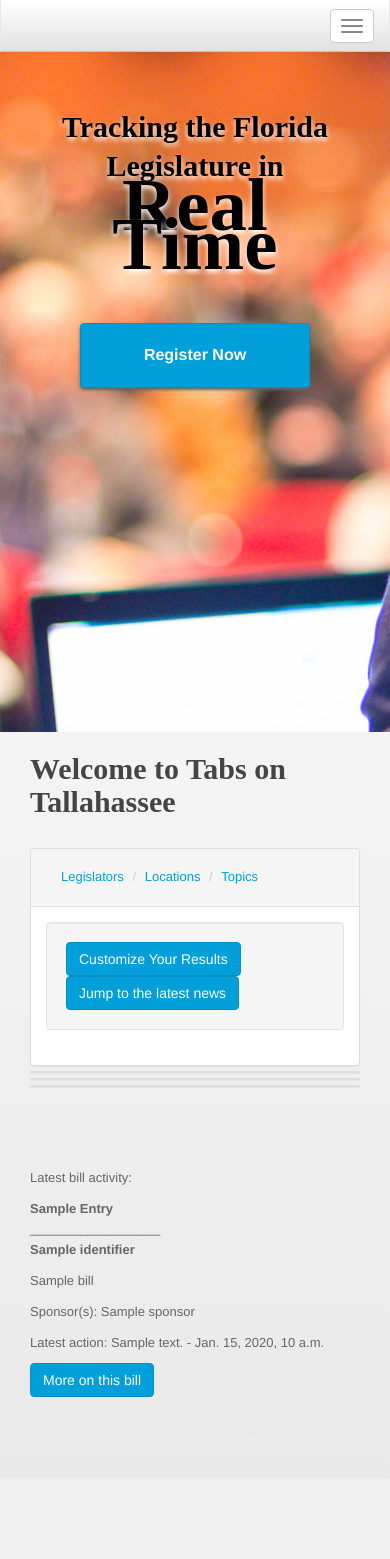
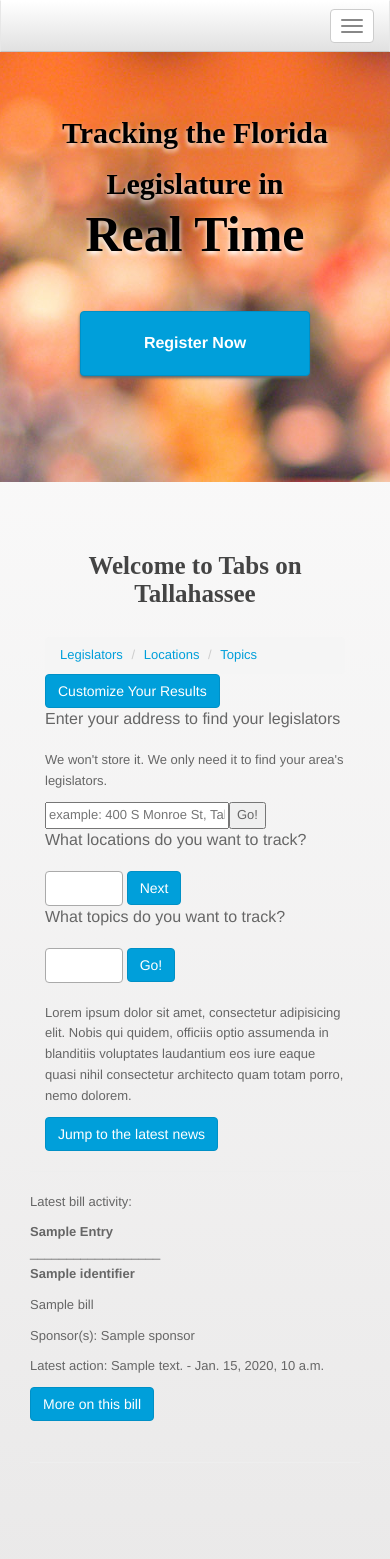
Before and after one commit to OrlandoSentinel/TabsOnTallahassee, a Django app: template templates/bills/latest_actions.html in a window 390 px wide. Shown: the top 1559 px of the page. Before the commit the page ends 1397 px from the top, so only its background shows below. Run offline with Django 3.2, Linux system fonts and the light colour scheme; the template is opened without the code that fills it: most values are stand-ins (such as "Sample title", 1, 10 or a date in 2020); some libraries are stand-ins or nearby versions.

Commit message:
About styling, corrected  viewport, home form start

```diff
--- a/static/css/main.css
+++ b/static/css/main.css
@@ -69,31 +69,33 @@ body {
   background-image: linear-gradient(to bottom, #ffffff, #eae9e9);
   filter: progid:DXImageTransform.Microsoft.gradient(GradientType=0, StartColorStr='#ffffff', EndColorStr='#eae9e9');
   min-height: 1000px;
+  padding-bottom: 100px;
 }
 
-/* line 60, main.scss */
+/* line 61, main.scss */
 h1, h2, h3, h4, h5, h6 {
   color: #444;
   font-family: 'Georgia, serif';
 }
 
-/* line 65, main.scss */
+/* line 66, main.scss */
 h1, h2, h3 {
   font-weight: 600;
 }
 
-/* line 69, main.scss */
+/* line 70, main.scss */
 .container-fluid.billboard {
   padding: 0;
 }
 
-/* line 73, main.scss */
+/* line 74, main.scss */
 .billboard {
   background: url(../img/hero.jpg) no-repeat 0 0;
   min-height: 680px;
   background-position: top center;
+  margin-bottom: 50px;
 }
-/* line 78, main.scss */
+/* line 80, main.scss */
 .billboard h2 {
   color: #000;
   font-size: 68px;
@@ -106,13 +108,13 @@ h1, h2, h3 {
   text-shadow: 0 3px 5px #fff;
   text-shadow: 0 3px 5px 10px #fff;
 }
-/* line 89, main.scss */
+/* line 91, main.scss */
 .billboard h2 span {
   font-size: 75px;
   clear: both;
   display: inline-block;
 }
-/* line 97, main.scss */
+/* line 99, main.scss */
 .billboard .btn {
   width: 230px;
   height: 65px;
@@ -126,7 +128,7 @@ h1, h2, h3 {
   -webkit-box-shadow: 0 2px 3px #666;
   box-shadow: 0 2px 3px #666;
 }
-/* line 109, main.scss */
+/* line 111, main.scss */
 .billboard form {
   background: #fff;
   -moz-border-radius: 5px;
@@ -138,24 +140,29 @@ h1, h2, h3 {
   -webkit-box-shadow: 0 3px 8px #555;
   box-shadow: 0 3px 8px #555;
 }
-/* line 117, main.scss */
+/* line 119, main.scss */
 .billboard form h3 {
   margin-top: 0;
   margin-bottom: 25px;
   text-align: center;
 }
-/* line 119, main.scss */
+/* line 121, main.scss */
 .billboard form input.form-control {
   background: #f8f8f8;
 }
-/* line 123, main.scss */
+/* line 125, main.scss */
 .billboard form .btn {
   margin: 0 auto;
   display: block;
   margin-top: 30px;
 }
 
-/* line 131, main.scss */
+/* line 133, main.scss */
+h2.intro {
+  font-size: 40px;
+}
+
+/* line 137, main.scss */
 .row .bill_details {
   margin-top: 40px;
   padding: 20px;
@@ -166,46 +173,46 @@ h1, h2, h3 {
   box-shadow: 0 3px 10px #c4c4c4;
 }
 
-/* line 139, main.scss */
+/* line 145, main.scss */
 a {
   color: #009FDA;
 }
-/* line 142, main.scss */
+/* line 148, main.scss */
 a:hover {
   color: #0085b6;
   text-decoration: none;
 }
 
-/* line 148, main.scss */
+/* line 154, main.scss */
 .detail_img {
   border: 6px solid #ccc;
   margin-bottom: 10px;
 }
 
-/* line 153, main.scss */
+/* line 159, main.scss */
 p.party {
   padding: 3px 5px;
   width: 197px;
 }
-/* line 156, main.scss */
+/* line 162, main.scss */
 p.party.republican {
   background: #e03838;
   color: #fff;
 }
-/* line 157, main.scss */
+/* line 163, main.scss */
 p.party.democrat {
   background: #3877e0;
   color: #fff;
 }
 
-/* line 161, main.scss */
+/* line 167, main.scss */
 .row.bb {
   border-bottom: 1px solid #ccc;
   padding-bottom: 30px;
   margin-bottom: 30px;
 }
 
-/* line 167, main.scss */
+/* line 173, main.scss */
 .navbar {
   background-color: #e1e1e1;
   background-image: -webkit-linear-gradient(top, #ffffff, #e1e1e1);
@@ -219,29 +226,29 @@ p.party.democrat {
   margin-bottom: 30px;
 }
 
-/* line 180, main.scss */
+/* line 186, main.scss */
 .home .navbar {
   margin-bottom: 0;
 }
 
-/* line 184, main.scss */
+/* line 190, main.scss */
 .navbar-default .navbar-nav > .active > a, .navbar-default .navbar-nav > .active > a:focus, .navbar-default .navbar-nav > .active > a:hover {
   color: #666;
   background-color: #fefefe;
 }
 
-/* line 189, main.scss */
+/* line 195, main.scss */
 .navbar-brand {
   padding-top: 10px;
 }
 
-/* line 193, main.scss */
+/* line 199, main.scss */
 .navbar-default .navbar-toggle {
   border-color: #ccc;
   background: #fff;
 }
 
-/* line 198, main.scss */
+/* line 204, main.scss */
 .errorlist {
   color: tomato;
   font-weight: 600;
@@ -249,19 +256,19 @@ p.party.democrat {
   margin-top: 20px;
 }
 
-/* line 205, main.scss */
+/* line 211, main.scss */
 .errors {
   color: tomato;
   font-weight: 600;
   padding-left: 10px;
 }
 
-/* line 211, main.scss */
+/* line 217, main.scss */
 .form-control {
   margin-bottom: 20px;
 }
 
-/* line 215, main.scss */
+/* line 221, main.scss */
 .centered_form {
   margin-top: 50px;
   padding-bottom: 25px;
@@ -274,7 +281,7 @@ p.party.democrat {
   -webkit-box-shadow: 0 4px 8px #c4c4c4;
   box-shadow: 0 4px 8px #c4c4c4;
 }
-/* line 223, main.scss */
+/* line 229, main.scss */
 .centered_form h2 {
   background: #333;
   color: #eee;
@@ -282,19 +289,19 @@ p.party.democrat {
   margin-bottom: 20px;
 }
 
-/* line 231, main.scss */
+/* line 237, main.scss */
 input.form-control {
   height: 40px;
 }
 
-/* line 235, main.scss */
+/* line 241, main.scss */
 div.divider {
   border-bottom: 2px solid #ddd;
   padding-bottom: 20px;
   margin-bottom: 20px;
 }
 
-/* line 242, main.scss */
+/* line 248, main.scss */
 .bill_details h4, .cur_session_bill h4 {
   background: #eee;
   border: 1px solid #ddd;
@@ -309,24 +316,24 @@ div.divider {
   font-weight: 600;
 }
 
-/* line 256, main.scss */
+/* line 262, main.scss */
 .spn_leg_bill_type h5 {
   font-size: 18px;
   font-weight: 600;
 }
-/* line 261, main.scss */
+/* line 267, main.scss */
 .spn_leg_bill_type .btn {
   margin-top: 10px;
   margin-bottom: 20px;
 }
 
-/* line 267, main.scss */
+/* line 273, main.scss */
 .bill_detail_title {
   font-size: 25px;
   font-weight: 600;
 }
 
-/* line 272, main.scss */
+/* line 278, main.scss */
 .heading {
   background: #eee;
   border: 1px solid #ddd;
@@ -338,69 +345,129 @@ div.divider {
   margin-bottom: 20px;
 }
 
-/* line 281, main.scss */
+/* line 287, main.scss */
 .vote_result {
   text-align: center;
   padding: 3px 5px;
   width: 80px;
 }
-/* line 286, main.scss */
+/* line 292, main.scss */
 .vote_result.vote_pass {
   color: #fff;
   background: #2bc77c;
 }
-/* line 291, main.scss */
+/* line 297, main.scss */
 .vote_result.vote_fail {
   color: #fff;
   background: #e64242;
 }
 
+/* line 304, main.scss */
+.about {
+  margin-top: 40px;
+  padding: 20px;
+  background: #fff;
+  border: 1px solid #ddd;
+  -moz-box-shadow: 0 3px 10px #c4c4c4;
+  -webkit-box-shadow: 0 3px 10px #c4c4c4;
+  box-shadow: 0 3px 10px #c4c4c4;
+}
+/* line 311, main.scss */
+.about h1 {
+  margin-bottom: 40px;
+  border-bottom: 1px solid #ddd;
+}
+/* line 316, main.scss */
+.about p {
+  line-height: 1.8em;
+  margin-bottom: 20px;
+}
+
 @media handheld, only screen and (max-width: 767px) {
-  /* line 300, main.scss */
+  /* line 324, main.scss */
+  .billboard {
+    min-height: 500px;
+  }
+
+  /* line 328, main.scss */
   .billboard form {
     padding: 20px;
   }
 
-  /* line 303, main.scss */
+  /* line 332, main.scss */
   .billboard h2 {
     font-size: 40px;
     text-align: center;
+    line-height: 1.8em;
+  }
+  /* line 336, main.scss */
+  .billboard h2 span {
+    font-size: 65px;
   }
 
-  /* line 308, main.scss */
+  /* line 341, main.scss */
   .billboard .container {
     padding: 20px;
   }
 }
 @media handheld, only screen and (max-width: 497px) {
-  /* line 314, main.scss */
+  /* line 348, main.scss */
+  .billboard {
+    min-height: 430px;
+  }
+
+  /* line 350, main.scss */
+  .billboard h2 {
+    line-height: 1.7em;
+  }
+  /* line 353, main.scss */
+  .billboard h2 span {
+    font-size: 50px;
+  }
+
+  /* line 358, main.scss */
+  h2.intro {
+    font-size: 25px;
+  }
+
+  /* line 362, main.scss */
+  .navbar-brand {
+    padding: 10px 5px 5px;
+  }
+  /* line 364, main.scss */
+  .navbar-brand img {
+    max-width: 240px;
+    height: auto;
+  }
+
+  /* line 370, main.scss */
   .row {
     margin-left: 15px;
     margin-right: 15px;
   }
 
-  /* line 319, main.scss */
+  /* line 375, main.scss */
   .billboard h2 {
     font-size: 30px;
     text-align: center;
   }
 
-  /* line 324, main.scss */
+  /* line 380, main.scss */
   .reg_form {
     padding: 0;
   }
 
-  /* line 328, main.scss */
+  /* line 384, main.scss */
   .billboard .container {
     padding: 10px;
   }
 
-  /* line 333, main.scss */
+  /* line 389, main.scss */
   .cur_session_bill h4 {
     font-size: 18px;
   }
 
-  /* line 336, main.scss */
+  /* line 392, main.scss */
   .bill_detail_title {
     font-size: 20px;
   }
--- a/static/css/main.scss
+++ b/static/css/main.scss
@@ -54,6 +54,7 @@ body{
 	background-image: linear-gradient(top, #ffffff, #eae9e9);
 	filter: progid:DXImageTransform.Microsoft.gradient(GradientType=0, StartColorStr='#ffffff', EndColorStr='#eae9e9');
 	min-height: 1000px;
+	padding-bottom: 100px;
 }
 
 
@@ -74,6 +75,7 @@ h1,h2,h3{
 	background: url(../img/hero.jpg) no-repeat 0 0;
 	min-height: 680px;
 	background-position: top center;
+	margin-bottom: 50px;
 
 	h2{
 		color: $black;
@@ -126,6 +128,10 @@ h1,h2,h3{
 			margin-top: 30px;
 		}
 	}
+}
+
+h2.intro{
+	font-size: 40px;
 }
 
 .row .bill_details {
@@ -295,14 +301,41 @@ div.divider{
 }
 
 
+.about{
+	margin-top: 40px;
+    padding: 20px;
+    background: #fff;
+    border: 1px solid #ddd;
+    @include box-shadow(0 3px 10px #c4c4c4);
+
+	h1{
+		margin-bottom: 40px;
+		border-bottom: 1px solid #ddd;
+	}
+
+	p{
+		line-height: 1.8em;
+		margin-bottom: 20px;
+	}
+}
+
 @media handheld, only screen and (max-width: 767px) {
+
+	.billboard{
+		min-height: 500px;
+	}
 
 	.billboard form{
 		padding: 20px;
 	}
+
 	.billboard h2{
 		font-size: 40px;
 		text-align: center;
+		line-height: 1.8em;
+		span{
+			font-size: 65px;
+		}
 	}
 
 	.billboard .container{
@@ -311,6 +344,29 @@ div.divider{
 }
 
 @media handheld, only screen and (max-width: 497px) {
+
+	.billboard{min-height: 430px;}
+
+	.billboard h2{
+		line-height: 1.7em;
+
+		span{
+			font-size: 50px;
+		}
+	}
+
+	h2.intro{
+		font-size: 25px;
+	}
+
+	.navbar-brand{
+		padding: 10px 5px 5px;
+		img{
+			max-width: 240px;
+			height: auto;
+		}
+	}
+
 	.row{
 		margin-left: 15px;
 		margin-right: 15px;
--- a/templates/about.html
+++ b/templates/about.html
@@ -1,5 +1,5 @@
 {% extends "base.html" %}
-
+{% block colclass %} col-sm-12 about {% endblock %}
 {% block content %}
 
 <h1>About</h1>
--- a/templates/base.html
+++ b/templates/base.html
@@ -3,6 +3,8 @@
 <!DOCTYPE html>
 <html>
     <head>
+      <meta http-equiv="X-UA-Compatible" content="IE=edge">
+          <meta name="viewport" content="width=device-width, initial-scale=1">
         <link href="{% static 'bootstrap-3.3.5/css/bootstrap.min.css' %}" rel="stylesheet" media="screen"/>
         <link href="{% static 'css/custom.css' %}" rel="stylesheet" media="screen"/>
         <link href="{% static 'css/main.css' %}" rel="stylesheet" media="screen"/>
--- a/templates/bills/bill_selection_form.html
+++ b/templates/bills/bill_selection_form.html
@@ -1,48 +1,23 @@
 <form action="" method="get" id="filter_bills">
 
-<div class="panel-group" id="accordion" role="tablist" aria-multiselectable="true">
-  <div class="panel panel-default">
-  <div class="panel-heading">
     <ol class="breadcrumb">
-      <li><a data-toggle="collapse" data-parent="#accordion" href="#legislators">Legislators</a></li>
-      <li><a data-toggle="collapse" data-parent="#accordion" href="#locations">Locations</a></li>
-      <li><a data-toggle="collapse" data-parent="#accordion" href="#subjects">Topics</a></li>
+        <li><a href="#legislators">Legislators</a></li>
+        <li><a href="#locations">Locations</a></li>
+        <li><a href="#subjects">Topics</a></li>
     </ol>
-  </div>
-    <div id="welcome" class="panel-collapse collapse in" role="tabpanel" aria-labelledby="welcomeHeading">
-      <div class="panel-body">
-        <div class="well">
+
     <a role="button" class="btn btn-primary" data-toggle="collapse" data-parent="#accordion" href="#legislators" aria-expanded="true" aria-controls="legislators">Customize Your Results</a>
-            <a class="btn btn-primary" role="button" href="{% url 'current_session' %}">Jump to the latest news</a>
-        </div>
-      </div>
-    </div>
-  </div>
-  <div class="panel panel-default">
 
-    <div id="legislators" class="panel-collapse collapse" role="tabpanel" aria-labelledby="legislatorsHeading">
-    <div class="panel-body">
-      <div class="well">
     <p class="lead">Enter your address to find your legislators</p>
     <p>We won't store it. We only need it to find your area's legislators.</p>
 
     <input type="text" name="address" id="address" placeholder="example: 400 S Monroe St, Tallahassee, FL 32399"/><button id="location_submit">Go!</button>
 
-            <div id="leg_info">
-            </div>
+    <div id="leg_info"></div>
     {# <div id="map" style="margin-left:100px;"></div> #}
 
-        <a role="button" class="btn btn-primary" data-toggle="collapse" data-parent="#accordion" href="#locations" aria-expanded="false" aria-controls="locations">Next</a>
-      </div>
-    </div>
-    </div>
+    <p class="lead">What locations do you want to track?</p>
 
-  </div>
-  <div class="panel panel-default">
-    <div id="locations" class="panel-collapse collapse" role="tabpanel" aria-labelledby="locationsHeading">
-        <div class="panel-body">
-          <div class="well">
-            <p class="lead">What locations do you want to track?</p>
     <select multiple name="locations" class="prefs-multiple">
         {% for location in locations %}
         {% if location.selected %}
@@ -53,15 +28,9 @@
         {% endfor %}
     </select>
     <a role="button" class="btn btn-primary" data-toggle="collapse" data-parent="#accordion" href="#subjects" aria-expanded="false" aria-controls="locations">Next</a>
-          </div>
-        </div>
-    </div>
-  </div>
-  <div class="panel panel-default">
-    <div id="subjects" class="panel-collapse collapse" role="tabpanel" aria-labelledby="subjectsHeading">
-    <div class="panel-body">
-      <div class="well">
+
     <p class="lead">What topics do you want to track?</p>
+
     <select multiple name="subjects" class="prefs-multiple">
         {% for subject in subjects %}
         {% if subject.selected %}
@@ -71,14 +40,7 @@
         {% endif %}
         {% endfor %}
     </select>
-      </div>
-  <div class="row">
-      <div class="col-md-12">
+
     <input class="btn btn-primary" type="submit" value="Go!"/>
-      </div>
-  </div>
-    </div>
-    </div>
-  </div>
+
 </form>
-</div>
--- a/templates/bills/latest_actions.html
+++ b/templates/bills/latest_actions.html
@@ -1,19 +1,7 @@
+{% extends "home_base.html" %}
+{% load staticfiles %}
+{% block head %}
 
-{% extends "home_base.html" %}
-
-
-{% load staticfiles %}
-<div class="container-fluid">
-    <div class="container">
-        <div class="row">
-            <div class="col-md-12">
-                <h2>Tracking Something in RealTime</h2>
-            </div>
-        </div>
-    </div>
-</div>
-
-{% block head %}
 <script src='https://maps.googleapis.com/maps/api/js'></script>
 <script src='{% static "js/gmaps.js" %}'></script>
 <script>
@@ -41,14 +29,19 @@ $(document).ready(function() {
 
 {% endblock %}
 
-
 {% block content %}
 
 {% if user.is_anonymous %}
-<div>
-    <h2>Welcome to Tabs on Tallahassee</h2>
+
+<h2 class="text-center intro">Welcome to Tabs on Tallahassee</h2>
+<div class="col-sm-8">
     {% include "bills/bill_selection_form.html" %}
 </div>
+<div class="col-sm-4">
+    <p>Lorem ipsum dolor sit amet, consectetur adipisicing elit. Nobis qui quidem, officiis optio assumenda in blanditiis voluptates laudantium eos iure eaque quasi nihil consectetur architecto quam totam porro, nemo dolorem.</p>
+    <a class="btn btn-primary" role="button" href="{% url 'current_session' %}">Jump to the latest news</a>
+</div>
+
 {% else %}
     <h2>Latest Bill Activity</h2>
     <p>Based on your <a href="{% url 'preferences' %}">user preferences</a></p>
--- a/templates/home_base.html
+++ b/templates/home_base.html
@@ -3,6 +3,8 @@
 <!DOCTYPE html>
 <html>
     <head>
+        <meta http-equiv="X-UA-Compatible" content="IE=edge">
+        <meta name="viewport" content="width=device-width, initial-scale=1">
         <link href="{% static 'bootstrap-3.3.5/css/bootstrap.min.css' %}" rel="stylesheet" media="screen"/>
         <link href="{% static 'css/custom.css' %}" rel="stylesheet" media="screen"/>
         <link href="{% static 'css/main.css' %}" rel="stylesheet" media="screen"/>
@@ -83,7 +85,6 @@
                 <a href="{% url 'registration_register' %}" class="btn">Register Now</a>
               </div>
 
-
             </div>
           </div>
         </div>
```
Also changed, not shown: templates/bills/all.html (+5 -3 lines). Lines whose indentation alone changed are shown as unchanged.
